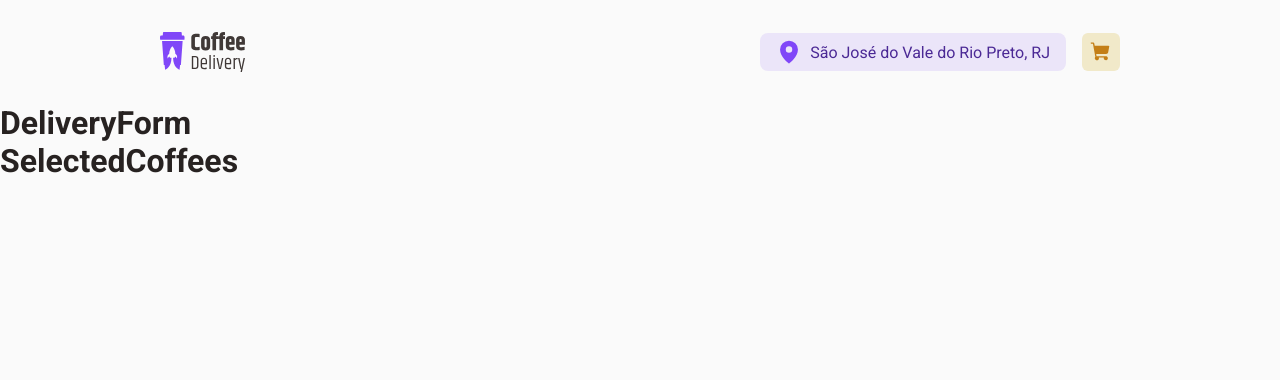
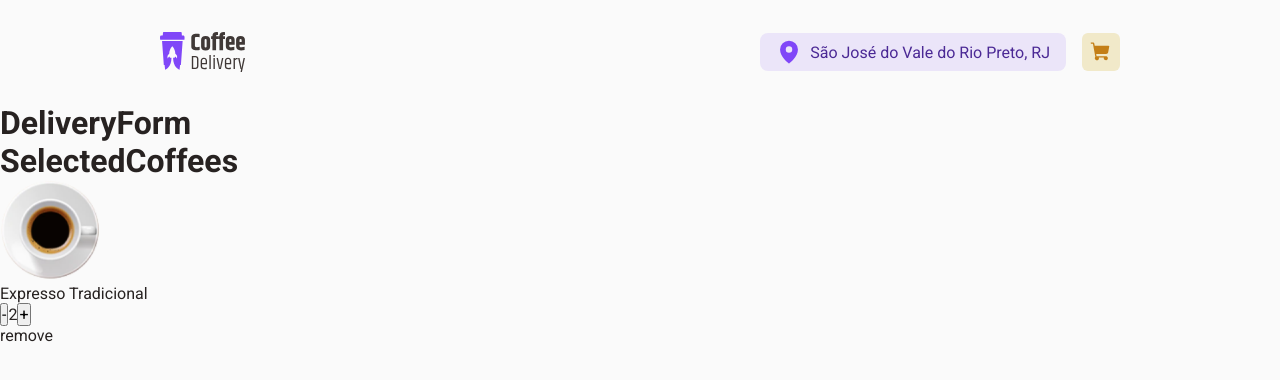
Before and after one commit to GabrielGCJ/d-02-react-js-rocketseat-coffee-delivery, a React (Vite) app: page /checkout in a window 1280 px wide. Shown: the top 380 px of the page. Built offline with nearby package versions, Linux system fonts and the light colour scheme.

Commit message:
feature/add-selected-coffee

```diff
--- /dev/null
+++ b/src/components/SelectedCoffee/SelectedCoffee.tsx
@@ -0,0 +1,34 @@
+import { expressoTradicionalImg } from '../../assents'
+
+import {
+  ImgContainer,
+  QuantityContainer,
+  RemoveButtonContainer,
+  SelectedCoffeeContainer,
+  TitleAndButtonsContainer,
+  TitleContainer,
+} from './styles'
+
+export const SelectedCoffee = () => {
+  return (
+    <SelectedCoffeeContainer>
+      <ImgContainer>
+        <img src={expressoTradicionalImg} alt="" />
+      </ImgContainer>
+
+      <TitleAndButtonsContainer>
+        <TitleContainer>
+          <p>Expresso Tradicional</p>
+        </TitleContainer>
+        <QuantityContainer>
+          <button>-</button>
+          <span id="valorContador">2</span>
+          <button>+</button>
+        </QuantityContainer>
+        <RemoveButtonContainer>
+          <p>remove</p>
+        </RemoveButtonContainer>
+      </TitleAndButtonsContainer>
+    </SelectedCoffeeContainer>
+  )
+}
--- /dev/null
+++ b/src/components/SelectedCoffee/styles.ts
@@ -0,0 +1,13 @@
+import styled from 'styled-components'
+
+export const SelectedCoffeeContainer = styled.div``
+
+export const ImgContainer = styled.div``
+
+export const TitleAndButtonsContainer = styled.div``
+
+export const TitleContainer = styled.div``
+
+export const QuantityContainer = styled.div``
+
+export const RemoveButtonContainer = styled.div``
--- a/src/pages/CheckoutPage/CheckoutPage.tsx
+++ b/src/pages/CheckoutPage/CheckoutPage.tsx
@@ -10,6 +10,7 @@ import {
 } from './styles'
 import { CoffeeContext } from '../../contexts/CoffeeContext'
 import { Coffee } from 'phosphor-react'
+import { SelectedCoffee } from '../../components/SelectedCoffee/SelectedCoffee'
 
 export const CheckoutPage = () => {
   const { activeCoffeeInfo } = useContext(CoffeeContext)
@@ -27,7 +28,9 @@ export const CheckoutPage = () => {
         <TextSelectedCoffees>
           <h1>SelectedCoffees</h1>
         </TextSelectedCoffees>
-        <SelectedCoffees></SelectedCoffees>
+        <SelectedCoffees>
+          <SelectedCoffee />
+        </SelectedCoffees>
       </SelectedCoffeesContainer>
     </CheckoutContainer>
   )
```
